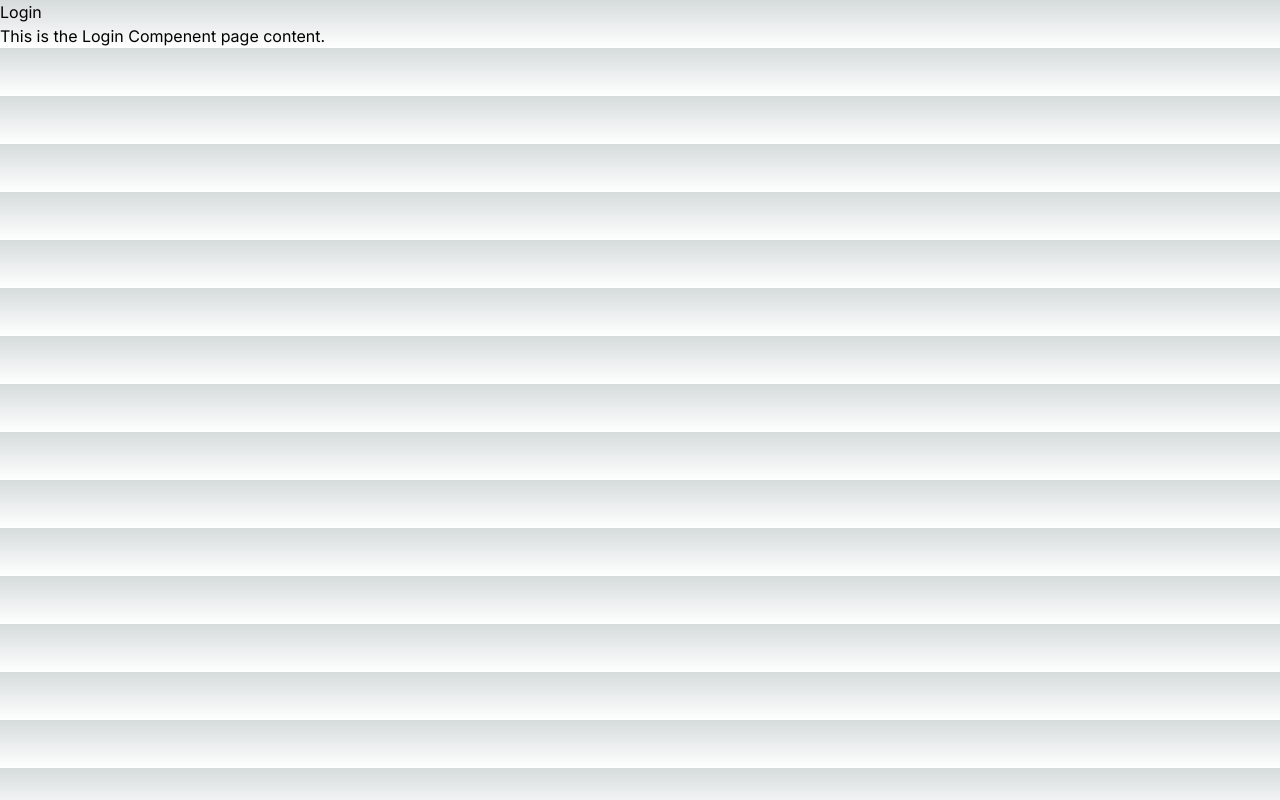
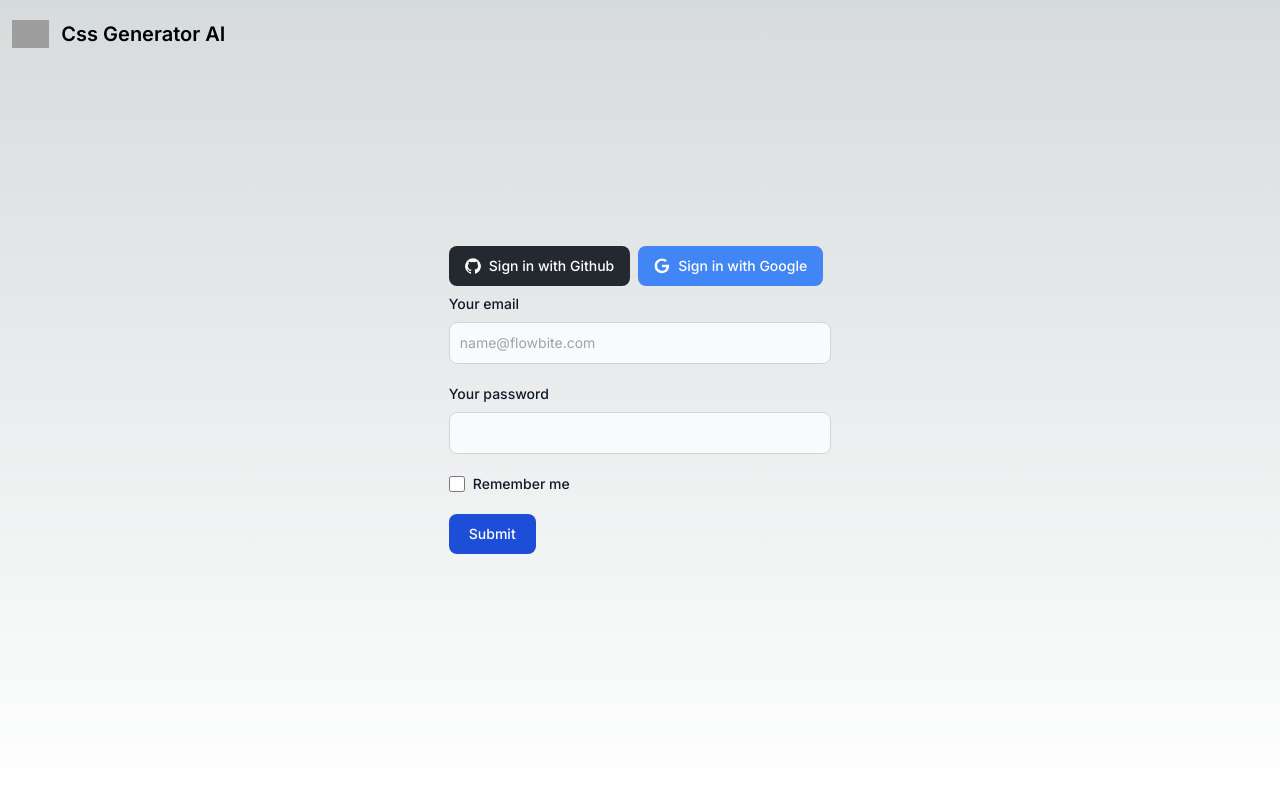
Before and after one commit to Zelechos/Generador-Css, a Next.js app in the folder css-generator-app/: page /pages/login in a window 1280 px wide. Built offline with nearby package versions, Linux system fonts and the light colour scheme; grey boxes are pictures that could not be loaded.

Commit message:
feat(v0.2.5): add a new view & new chapte of document

```diff
--- a/css-generator-app/src/app/globals.css
+++ b/css-generator-app/src/app/globals.css
@@ -31,3 +31,8 @@ body {
     text-wrap: balance;
   }
 }
+
+.code{
+  height: 37rem;
+  width: 27rem;
+}
--- a/css-generator-app/src/app/pages/history/page.tsx
+++ b/css-generator-app/src/app/pages/history/page.tsx
@@ -1,11 +1,13 @@
-import CodeEditor from '../visualizer/code_editor';
+import View from "./view";
 
 const Page = () => {
+  const ho = "10:00pm"
+  const sty = "vistaVy"
+  const html = "<button>"
+  const css = ".button{}"
   return (
-    <div>
-      <h1>History</h1>
-      <p>This is the Histroyt Compenent  page content.</p>
-      <CodeEditor />
+    <div className="flex grid grid-cols-3 p-5">
+      <View hour={ho} style={sty} codeHtml={html} codeCss={css}/>
     </div>
   );
 };
--- /dev/null
+++ b/css-generator-app/src/app/pages/history/view.tsx
@@ -0,0 +1,23 @@
+const View = (props:any) => {
+
+    return (
+        <>
+            <div className="max-w-sm bg-white border border-gray-200 rounded-lg shadow dark:bg-gray-800 dark:border-gray-700 m-3">
+                <div className="p-5">
+                    <a href="#">
+                        <h5 className="mb-2 text-2xl font-bold tracking-tight text-gray-900 dark:text-white">Noteworthy technology acquisitions 2021</h5>
+                    </a>
+                    <p className="mb-3 font-normal text-gray-700 dark:text-gray-400">Hora {props.hour} are the biggest {props.style}enterprise technology {props.codeHtml}acquisitions of 2021 so far, in reverse chronological order.</p>
+                    <a href="#" className="inline-flex items-center px-3 py-2 text-sm font-medium text-center text-white bg-blue-700 rounded-lg hover:bg-blue-800 focus:ring-4 focus:outline-none focus:ring-blue-300 dark:bg-blue-600 dark:hover:bg-blue-700 dark:focus:ring-blue-800">
+                        Read more
+                        <svg className="rtl:rotate-180 w-3.5 h-3.5 ms-2" aria-hidden="true" xmlns="http://www.w3.org/2000/svg" fill="none" viewBox="0 0 14 10">
+                            <path stroke="currentColor" stroke-linecap="round" stroke-linejoin="round" stroke-width="2" d="M1 5h12m0 0L9 1m4 4L9 9" />
+                        </svg>
+                    </a>
+                </div>
+            </div>
+        </>
+    );
+
+}
+export default View;
--- a/css-generator-app/src/app/pages/login/page.tsx
+++ b/css-generator-app/src/app/pages/login/page.tsx
@@ -1,10 +1,48 @@
 
 const Page = () => {
   return (
-    <div>
-      <h1>Login</h1>
-      <p>This is the Login Compenent  page content.</p>
-    </div>
+    <>
+      <div className="flex justify-center items-center h-screen">
+        <a href="https://flowbite.com/" className="flex absolute top-5 left-3">
+          <img src="https://flowbite.com/docs/images/logo.svg" className="h-6 me-3 sm:h-7" alt="CSS Generator  Logo" />
+          <span className="self-center text-xl font-semibold whitespace-nowrap dark:text-white">Css Generator AI</span>
+        </a>
+        <form className="max-w-sm mx-auto">
+          <button type="button" className="text-white bg-[#24292F] hover:bg-[#24292F]/90 focus:ring-4 focus:outline-none focus:ring-[#24292F]/50 font-medium rounded-lg text-sm px-4 py-2.5 text-center inline-flex items-center dark:focus:ring-gray-500 dark:hover:bg-[#050708]/30 me-2 mb-2">
+            <svg className="w-4 h-4 me-2" aria-hidden="true" xmlns="http://www.w3.org/2000/svg" fill="currentColor" viewBox="0 0 20 20">
+              <path fill-rule="evenodd" d="M10 .333A9.911 9.911 0 0 0 6.866 19.65c.5.092.678-.215.678-.477 0-.237-.01-1.017-.014-1.845-2.757.6-3.338-1.169-3.338-1.169a2.627 2.627 0 0 0-1.1-1.451c-.9-.615.07-.6.07-.6a2.084 2.084 0 0 1 1.518 1.021 2.11 2.11 0 0 0 2.884.823c.044-.503.268-.973.63-1.325-2.2-.25-4.516-1.1-4.516-4.9A3.832 3.832 0 0 1 4.7 7.068a3.56 3.56 0 0 1 .095-2.623s.832-.266 2.726 1.016a9.409 9.409 0 0 1 4.962 0c1.89-1.282 2.717-1.016 2.717-1.016.366.83.402 1.768.1 2.623a3.827 3.827 0 0 1 1.02 2.659c0 3.807-2.319 4.644-4.525 4.889a2.366 2.366 0 0 1 .673 1.834c0 1.326-.012 2.394-.012 2.72 0 .263.18.572.681.475A9.911 9.911 0 0 0 10 .333Z" clip-rule="evenodd" />
+            </svg>
+            Sign in with Github
+          </button>
+
+          <button type="button" className="text-white bg-[#4285F4] hover:bg-[#4285F4]/90 focus:ring-4 focus:outline-none focus:ring-[#4285F4]/50 font-medium rounded-lg text-sm px-4 py-2.5 text-center inline-flex items-center dark:focus:ring-[#4285F4]/55 me-2 mb-2">
+            <svg className="w-4 h-4 me-2" aria-hidden="true" xmlns="http://www.w3.org/2000/svg" fill="currentColor" viewBox="0 0 18 19">
+              <path fill-rule="evenodd" d="M8.842 18.083a8.8 8.8 0 0 1-8.65-8.948 8.841 8.841 0 0 1 8.8-8.652h.153a8.464 8.464 0 0 1 5.7 2.257l-2.193 2.038A5.27 5.27 0 0 0 9.09 3.4a5.882 5.882 0 0 0-.2 11.76h.124a5.091 5.091 0 0 0 5.248-4.057L14.3 11H9V8h8.34c.066.543.095 1.09.088 1.636-.086 5.053-3.463 8.449-8.4 8.449l-.186-.002Z" clip-rule="evenodd" />
+            </svg>
+            Sign in with Google
+          </button>
+
+          <div className="mb-5">
+            <label for="email" className="block mb-2 text-sm font-medium text-gray-900 dark:text-white">Your email</label>
+            <input type="email" id="email" className="bg-gray-50 border border-gray-300 text-gray-900 text-sm rounded-lg focus:ring-blue-500 focus:border-blue-500 block w-full p-2.5 dark:bg-gray-700 dark:border-gray-600 dark:placeholder-gray-400 dark:text-white dark:focus:ring-blue-500 dark:focus:border-blue-500" placeholder="name@flowbite.com" required />
+          </div>
+          <div className="mb-5">
+            <label for="password" className="block mb-2 text-sm font-medium text-gray-900 dark:text-white">Your password</label>
+            <input type="password" id="password" className="bg-gray-50 border border-gray-300 text-gray-900 text-sm rounded-lg focus:ring-blue-500 focus:border-blue-500 block w-full p-2.5 dark:bg-gray-700 dark:border-gray-600 dark:placeholder-gray-400 dark:text-white dark:focus:ring-blue-500 dark:focus:border-blue-500" required />
+          </div>
+          <div className="flex items-start mb-5">
+            <div className="flex items-center h-5">
+              <input id="remember" type="checkbox" value="" className="w-4 h-4 border border-gray-300 rounded bg-gray-50 focus:ring-3 focus:ring-blue-300 dark:bg-gray-700 dark:border-gray-600 dark:focus:ring-blue-600 dark:ring-offset-gray-800 dark:focus:ring-offset-gray-800" required />
+            </div>
+            <label for="remember" className="ms-2 text-sm font-medium text-gray-900 dark:text-gray-300">Remember me</label>
+          </div>
+          <button type="submit" className="text-white bg-blue-700 hover:bg-blue-800 focus:ring-4 focus:outline-none focus:ring-blue-300 font-medium rounded-lg text-sm w-full sm:w-auto px-5 py-2.5 text-center dark:bg-blue-600 dark:hover:bg-blue-700 dark:focus:ring-blue-800">Submit</button>
+
+        </form>
+
+
+      </div>
+    </>
   );
 };
 
```
Also changed, not shown: css-generator-app/src/app/pages/visualizer/page.tsx (+25 -30 lines), 1 other file (tests, documents, lock files or other folders).
